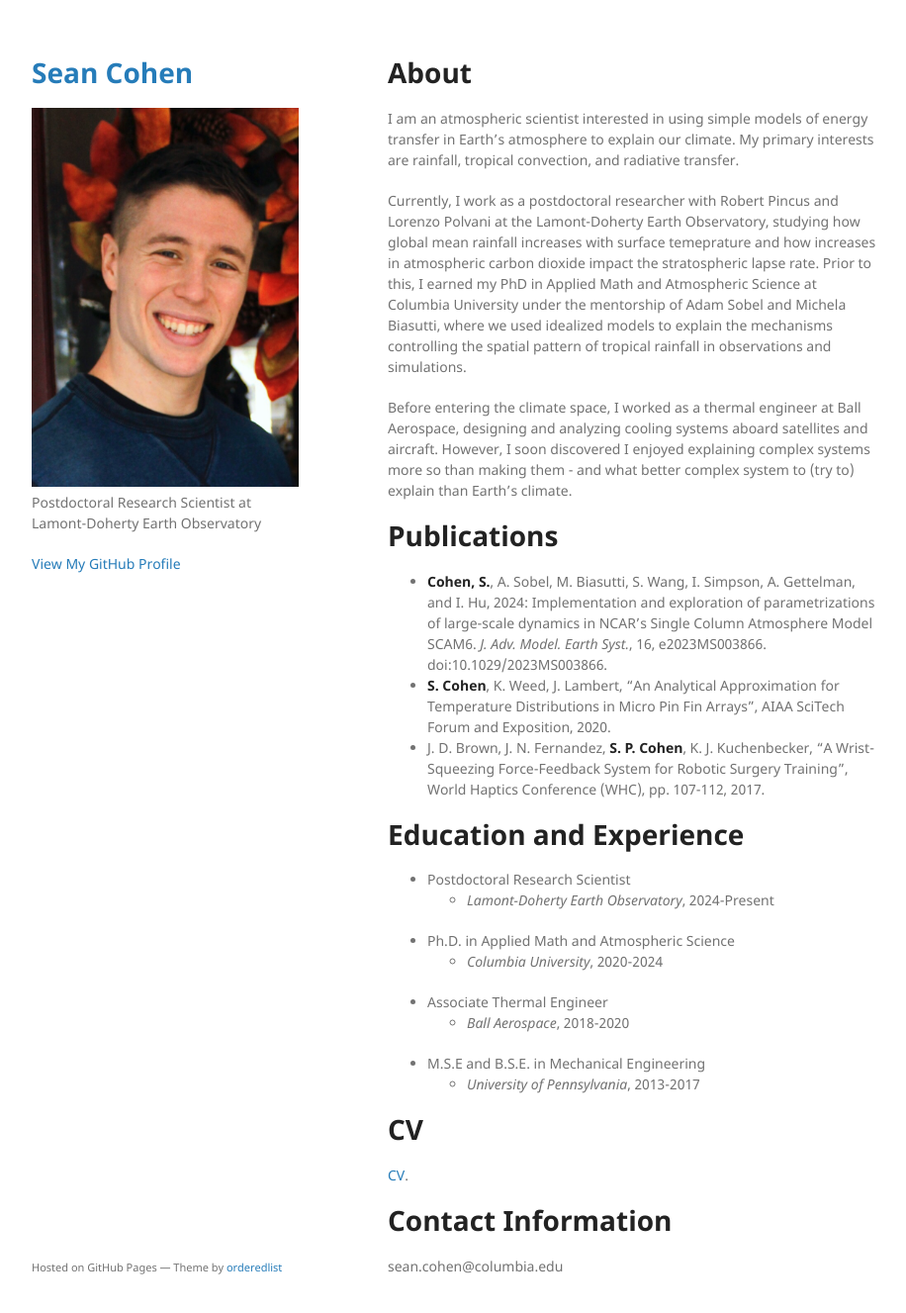
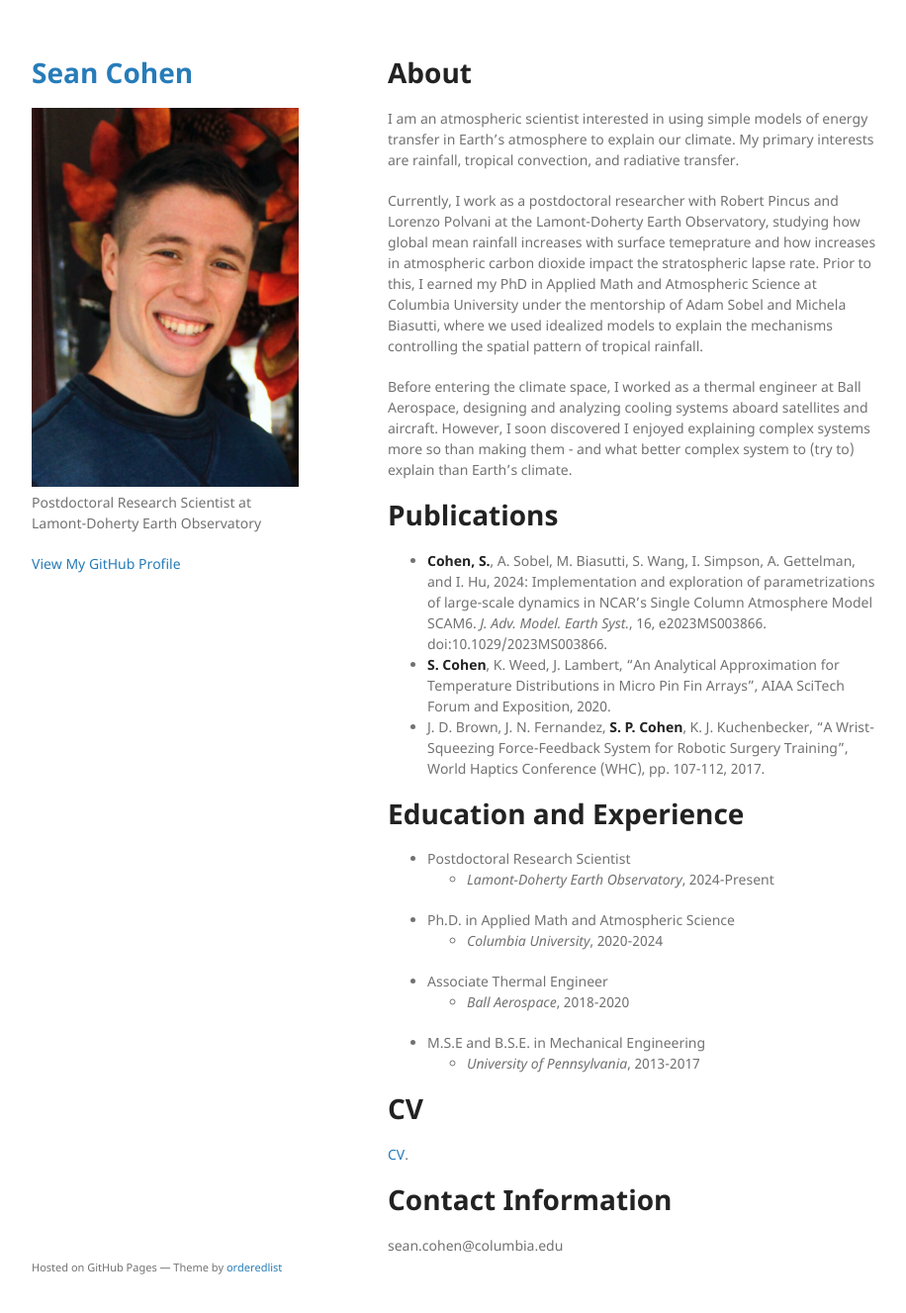
Before and after one commit to seancohen33/seancohen33.github.io, a Jekyll site: the page built from index.md, in a window 1280 px wide and 1360 px high. Shown: the top 1327 px of the window at 99% size, without its empty margins (178-1094 px from the left). Built offline with Jekyll 4.4.1, drawn with Linux system fonts in a browser that asks for light colours; our own code applies the rules of GitHub Pages for plain Markdown files.

Commit message:
Update index.md

```diff
--- a/index.md
+++ b/index.md
@@ -6,7 +6,7 @@ layout: default
 
 I am an atmospheric scientist interested in using simple models of energy transfer in Earth’s atmosphere to explain our climate. My primary interests are rainfall, tropical convection, and radiative transfer.
 
-Currently, I work as a postdoctoral researcher with Robert Pincus and Lorenzo Polvani at the Lamont-Doherty Earth Observatory, studying how global mean rainfall increases with surface temeprature and how increases in atmospheric carbon dioxide impact the stratospheric lapse rate. Prior to this, I earned my PhD in Applied Math and Atmospheric Science at Columbia University under the mentorship of Adam Sobel and Michela Biasutti, where we used idealized models to explain the mechanisms controlling the spatial pattern of tropical rainfall in observations and simulations.
+Currently, I work as a postdoctoral researcher with Robert Pincus and Lorenzo Polvani at the Lamont-Doherty Earth Observatory, studying how global mean rainfall increases with surface temeprature and how increases in atmospheric carbon dioxide impact the stratospheric lapse rate. Prior to this, I earned my PhD in Applied Math and Atmospheric Science at Columbia University under the mentorship of Adam Sobel and Michela Biasutti, where we used idealized models to explain the mechanisms controlling the spatial pattern of tropical rainfall.
 
 Before entering the climate space, I worked as a thermal engineer at Ball Aerospace, designing and analyzing cooling systems aboard satellites and aircraft. However, I soon discovered I enjoyed explaining complex systems more so than making them - and what better complex system to (try to) explain than Earth's climate.
 
```
